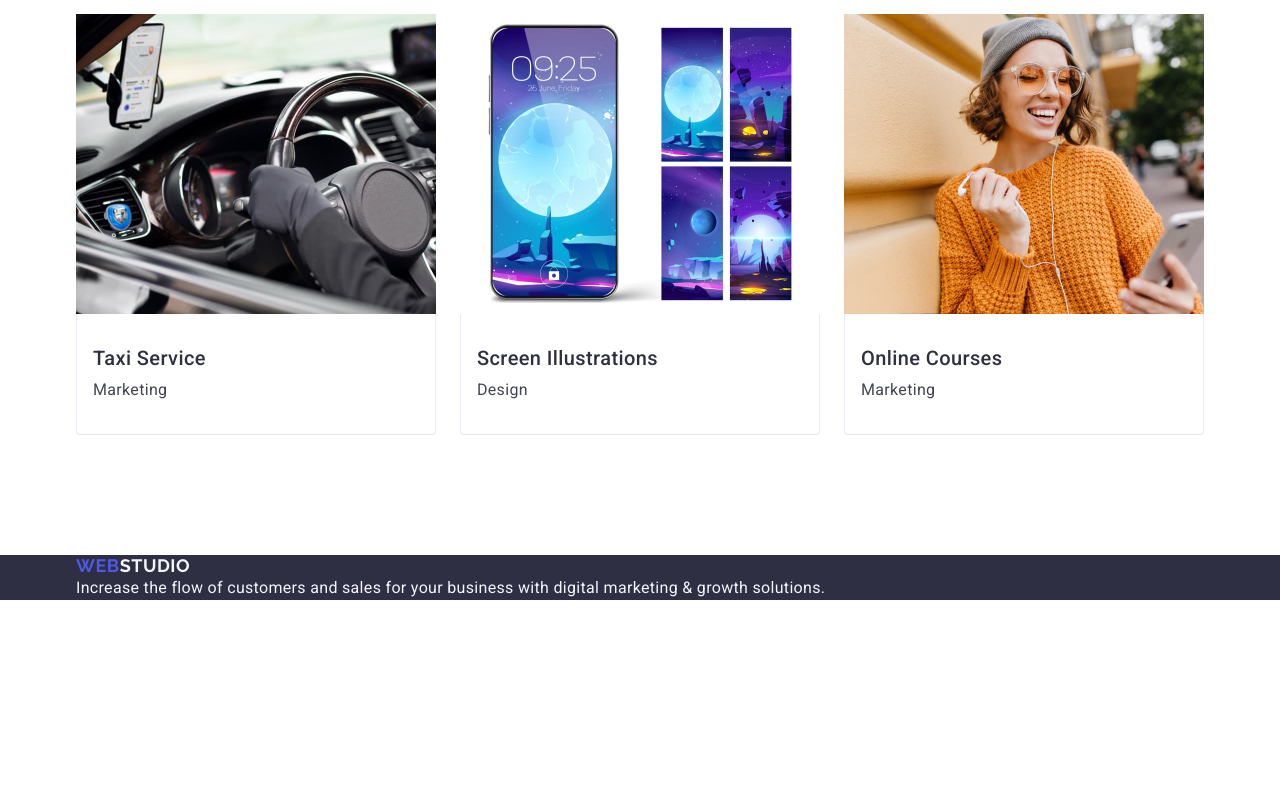
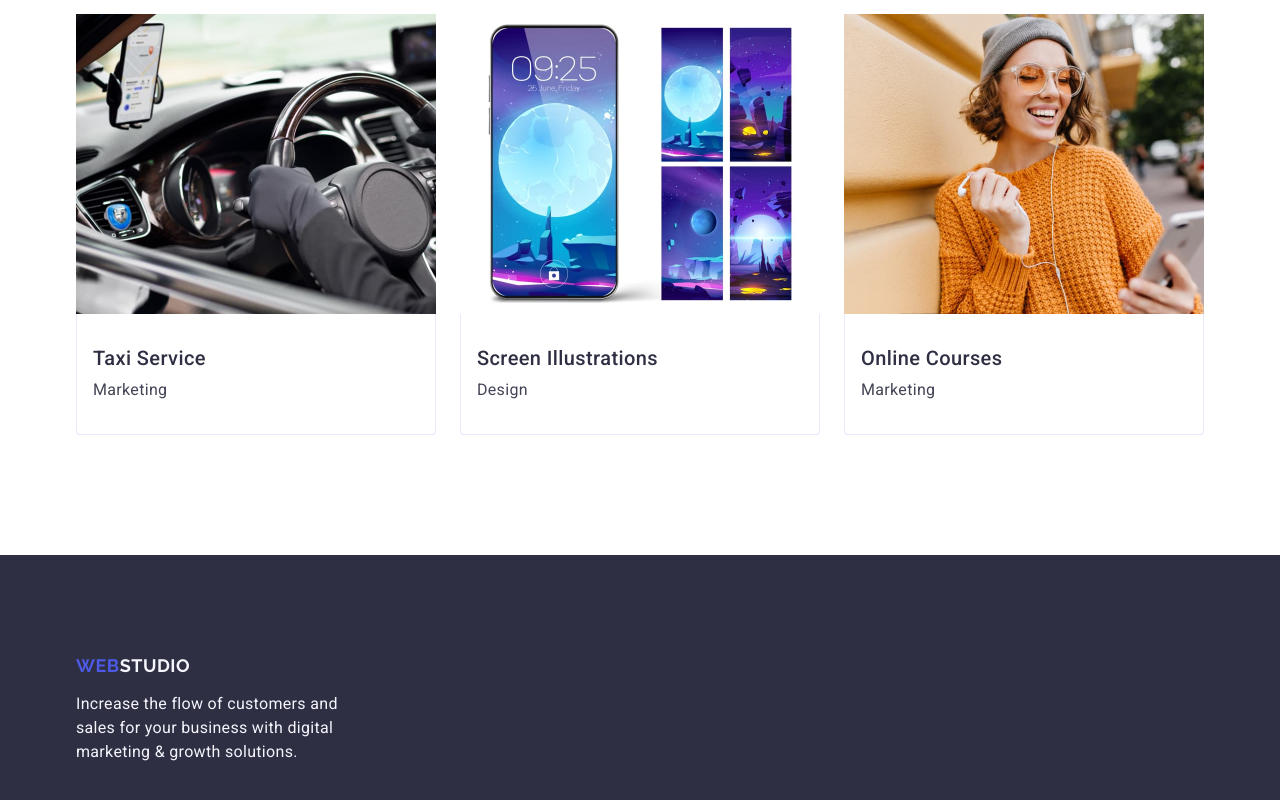
Before and after one commit to mrBidone/goit-markup-hw-06, a plain HTML site: page index.html in a window 1280 px wide. Shown: the part 2460-3260 px from the top of the page. Before the commit the page ends 3060 px from the top, so only its background shows below. Drawn offline with nearby package versions, Linux system fonts and the light colour scheme.

Commit message:
Add positioning for elements from footer-section

```diff
--- a/css/styles.css
+++ b/css/styles.css
@@ -257,8 +257,18 @@ body {
  .footer {
     color: #f4f4fd;
     background-color: #2e2f42;
+    padding: 100px 0;
+ }
+
+ .footer .logo {
+    display: block;
+    margin-bottom: 16px;
  }
 
  .footer .logo-dark {
     color: #f4f4fd;
  }
+
+ .footer .text-content {
+    max-width: 264px;
+ }
```
